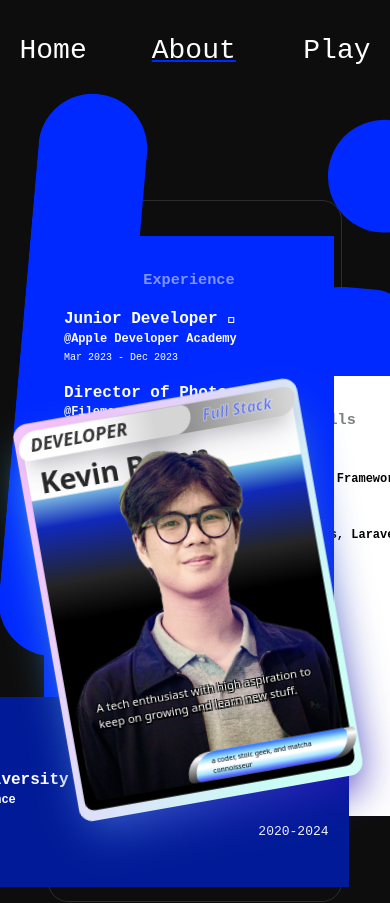
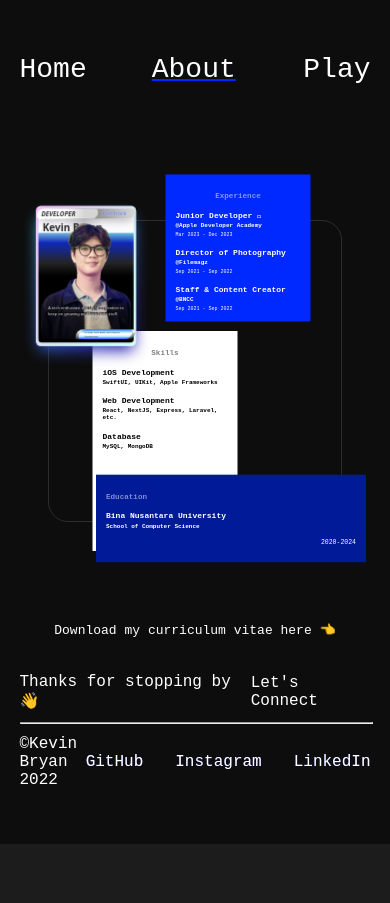
Before and after one commit to kevicebryan/kevin-bryan-site-next-js, a Next.js app: page /about in a window 390 px wide. Shown: the top 903 px of the page. After the commit the page ends 844 px from the top, so only its background shows below. Built offline with nearby package versions, Linux system fonts and the light colour scheme.

Commit message:
fix: about n home responsiveness

```diff
--- a/pages/about/about.module.css
+++ b/pages/about/about.module.css
@@ -120,6 +120,79 @@
   color: white;
 }
 
+@media screen and (max-width: 1080px) {
+  .aboutNote.skill {
+    left: 10%;
+    top: 35%;
+    width: 250px;
+    z-index: 2;
+  }
+
+  .aboutNote.edu {
+    background-color: #011a97;
+    color: white;
+    bottom: -4%;
+    right: -2.5%;
+    width: 500px;
+    height: 150px;
+    z-index: 4;
+  }
+
+  .aboutNote.exp {
+    background-color: #0029ff;
+    color: white;
+    top: 5%;
+    right: -8%;
+    height: 50%;
+    z-index: 3;
+  }
+
+  .pokemonCardWrapper {
+    position: absolute;
+    top: -8%;
+    left: -5%;
+    transition: ease-in 0.25s;
+    z-index: 10;
+    transform: scale(0.8) rotate(-10deg);
+  }
+}
+
+@media screen and (max-width: 600px) {
+  .aboutBox {
+    height: 300px;
+  }
+  .aboutNote.skill {
+    transform: scale(0.5);
+    top: 0%;
+    left: -10%;
+  }
+
+  .aboutNote.edu {
+    transform: scale(0.5);
+    top: 70%;
+    left: -30%;
+    height: fit-content;
+  }
+
+  .aboutNote.exp {
+    transform: scale(0.5);
+    top: -40%;
+    left: 15%;
+    height: fit-content;
+  }
+
+  .pokemonCardWrapper {
+    transform: scale(0.4);
+    top: -40%;
+    left: -30%;
+    height: fit-content;
+  }
+
+  .logo {
+    display: none;
+  }
+}
+
 /* .container {
   min-height: 80vh;
   display: flex;
--- a/pages/home.module.css
+++ b/pages/home.module.css
@@ -5,10 +5,14 @@
   flex-direction: column;
   justify-content: center;
   align-items: center;
+  gap: 60px;
+  margin-top: 100px;
+}
 
-  gap: 60px;
-
-  margin-top: 100px;
+@media screen and (max-width: 1080px) {
+  .container {
+    gap: 20px;
+  }
 }
 
 .hero {
@@ -22,6 +26,14 @@
   gap: 100px;
 }
 
+@media screen and (max-width: 1080px) {
+  .hero {
+    flex-direction: column;
+    gap: 20px;
+    margin-top: -50px;
+  }
+}
+
 .box {
   width: 250px;
   height: 250px;
@@ -33,7 +45,7 @@
   justify-content: center;
   align-items: center;
 
-  overflow: scroll;
+  overflow: hidden;
   border: 1px solid rgb(41, 41, 41);
   border-radius: 20px;
 
@@ -180,6 +192,24 @@
   transition: ease-in 0.5s;
 }
 
+@media screen and (max-width: 1080px) {
+  .box .backText {
+    font-size: 40px;
+    text-align: center;
+  }
+
+  .box .frontText {
+    font-size: 20px;
+    text-align: center;
+  }
+}
+
+@media screen and (max-width: 850px) {
+  .quote {
+    display: none;
+  }
+}
+
 .content {
   display: flex;
   flex-direction: column;
--- a/pages/index.jsx
+++ b/pages/index.jsx
@@ -79,7 +79,7 @@ export default function Home() {
         </div>
 
         <div
-          className={`${classes.box} ${classes.full}`}
+          className={`${classes.box} ${classes.full} ${classes.quote}`}
           onPointerEnter={handleToggle}
           onPointerLeave={handleToggle}
         >
@@ -135,9 +135,7 @@ export default function Home() {
           </div>
         </div>
 
-        <div className={classes.caption}>
-          sorry mobile viewers, I didn't design this to be responsive YET. :_)
-        </div>
+        <div className={classes.caption}></div>
       </div>
     </Layout>
   );
```
